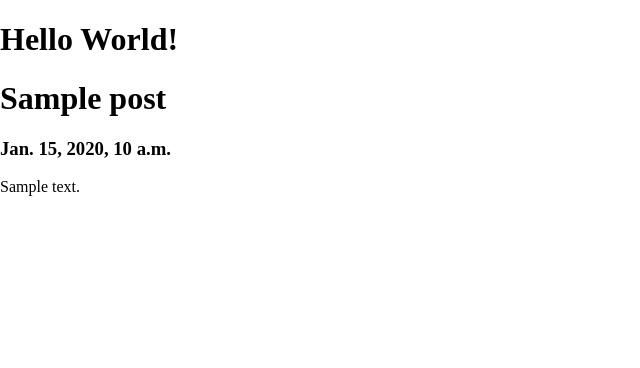
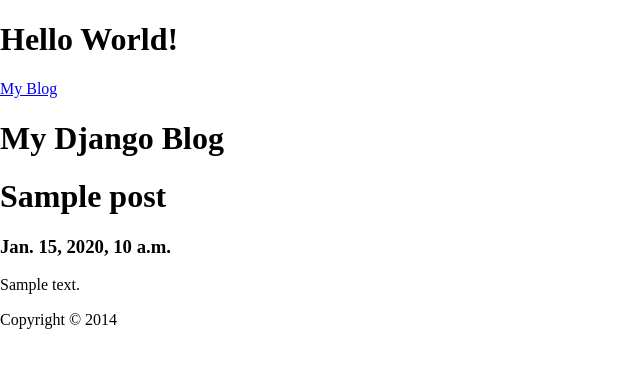
Before and after one commit to daniel924/MyBlog, a Django app: page / in a window 1280 px wide. Shown: the top 368 px of the page, without its empty margins (0-640 px from the left). Run offline with Django 3.2, Linux system fonts and the light colour scheme; tables that the repository leaves empty hold one stand-in row (values such as "Sample post"); parts of the project's set-up code (start-up, migrations or seed data) failed here and were passed over; some libraries are stand-ins or nearby versions.

Commit message:
Amended templates

```diff
--- a/templates/blogengine/includes/base.html
+++ b/templates/blogengine/includes/base.html
@@ -24,7 +24,40 @@
 
         <!-- Add your site or application content here -->
         <h1>Hello World!</h1>
-        {% block content %}{% endblock %}
+        <div class="mavbar navbar-static-top navbar-inverse">
+            <div class="navbar-inner">
+              <div class="container">
+                  <a class="btn btn-navbar" data-toggle="collapse" data-target=".nav-collapse">
+                    <span class="icon-bar"></span>
+                    <span class="icon-bar"></span>
+                    <span class="icon-bar"></span>
+                  </a>
+                  <a class="brand" href="/">My Blog</a>
+                  <div class="nav-collapse collapse">
+                  </div>
+              </div>
+            </div>
+        </div>
+
+        <div class="container">
+            {% block header %}
+                <div class="page-header">
+                    <h1>My Django Blog</h1>
+                </div>
+            {% endblock %}
+
+            <div class="row">
+                {% block content %}{% endblock %}
+            </div>
+        </div>
+
+        <div class="container footer">
+            <div class="row">
+                <div class="span12">
+                    <p>Copyright &copy; {% now "Y" %}</p>
+                </div>
+            </div>
+        </div>
 
         <script src="//ajax.googleapis.com/ajax/libs/jquery/1.10.2/jquery.min.js"></script>
         <script>window.jQuery || document.write('<script src="js/vendor/jquery-1.10.2.min.js"><\/script>')</script>
--- a/templates/blogengine/post_list.html
+++ b/templates/blogengine/post_list.html
@@ -1,8 +1,10 @@
 {% extends "blogengine/includes/base.html" %}
   {% block content %}
     {% for post in object_list %}
-    <h1>{{ post.title }}</h1>
-    <h3>{{ post.pub_date}}</h3>
-    {{ post.text }}
+    <div class="post">
+      <h1>{{ post.title }}</h1>
+      <h3>{{ post.pub_date}}</h3>
+      {{ post.text }}
+    </div>
     {% endfor %}
   {% endblock %}
```
